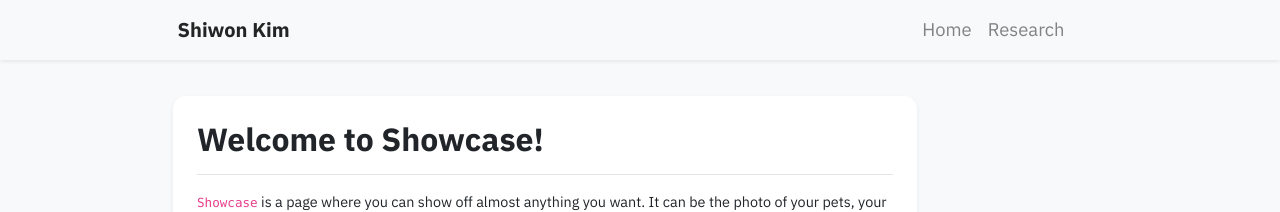
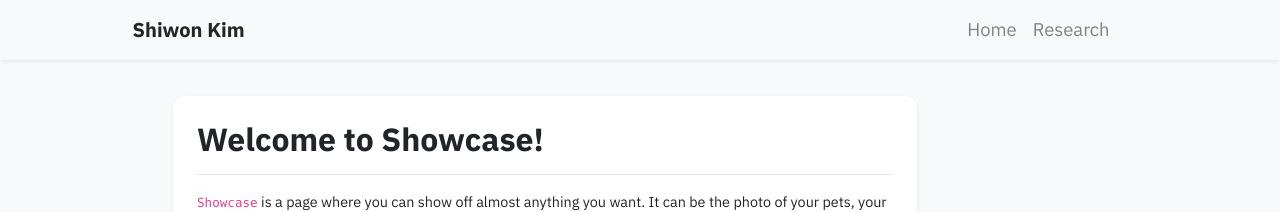
Before and after one commit to shiwonkim/shiwonkim.github.io, a Jekyll site: the page built from showcase.html, in a window 1280 px wide. Shown: the top 212 px of the page. Built offline with Jekyll 4.4.1, drawn with Linux system fonts in a browser that asks for light colours; nearby versions of some CDN libraries; some web fonts are replaced; a style sheet for code colours, icons or effects is not loaded.

Commit message:
edit profile

```diff
--- a/_includes/navbar.html
+++ b/_includes/navbar.html
@@ -1,5 +1,6 @@
 <nav class="navbar navbar-expand-sm navbar-light bg-light fixed-top mb-5 shadow-sm">
-  <div class="{% if page.container_class %}{{ page.container_class }}{% else %}container-fluid{% endif %}">
+  <!-- <div class="{% if page.container_class %}{{ page.container_class }}{% else %}container-fluid{% endif %}"> -->
+  <div class="container-fluid">
     <div class="row w-100 justify-content-center">
       <div class="col-12 col-lg-10 d-flex justify-content-between align-items-center">
         <a class="navbar-brand" href="{{ '/' | relative_url }}">
```
